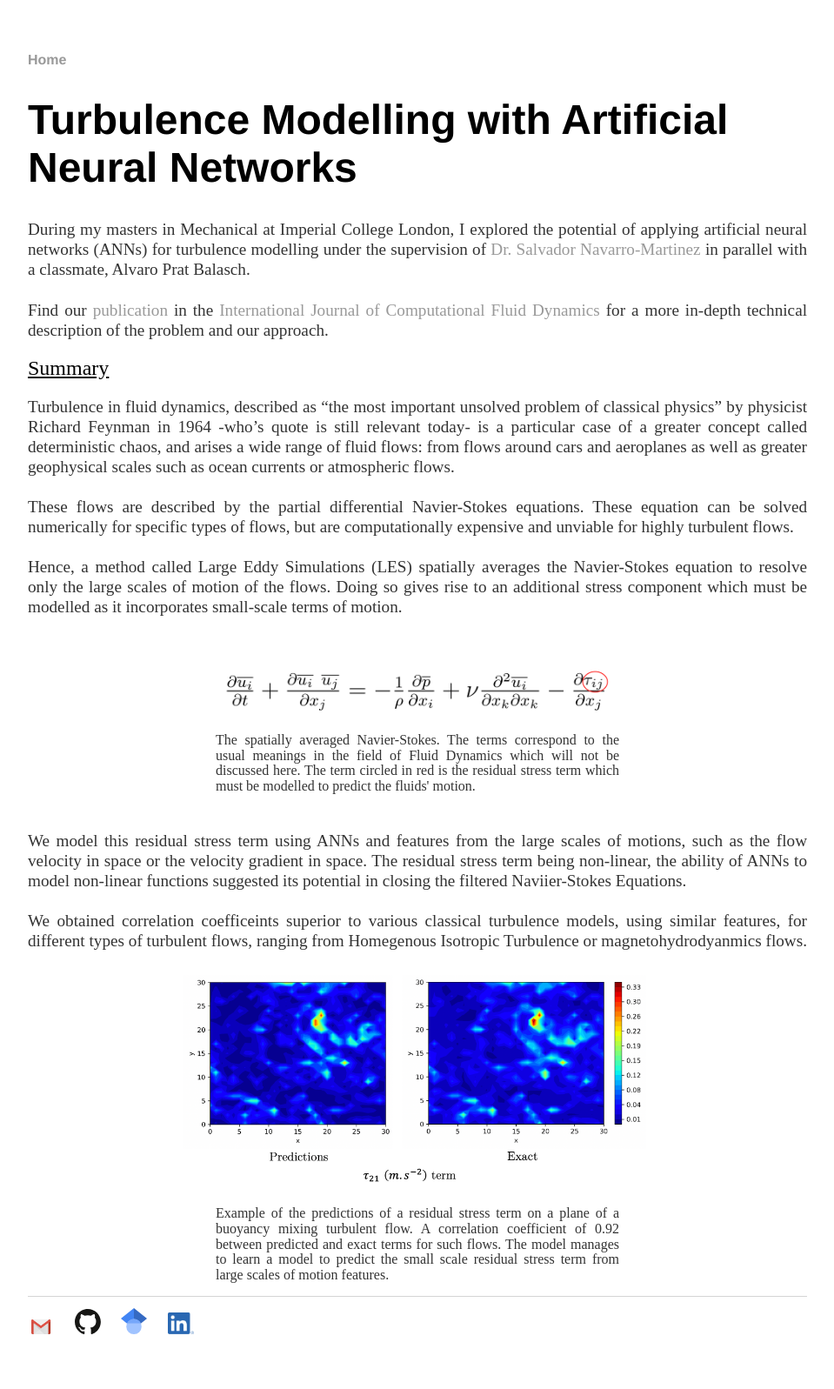
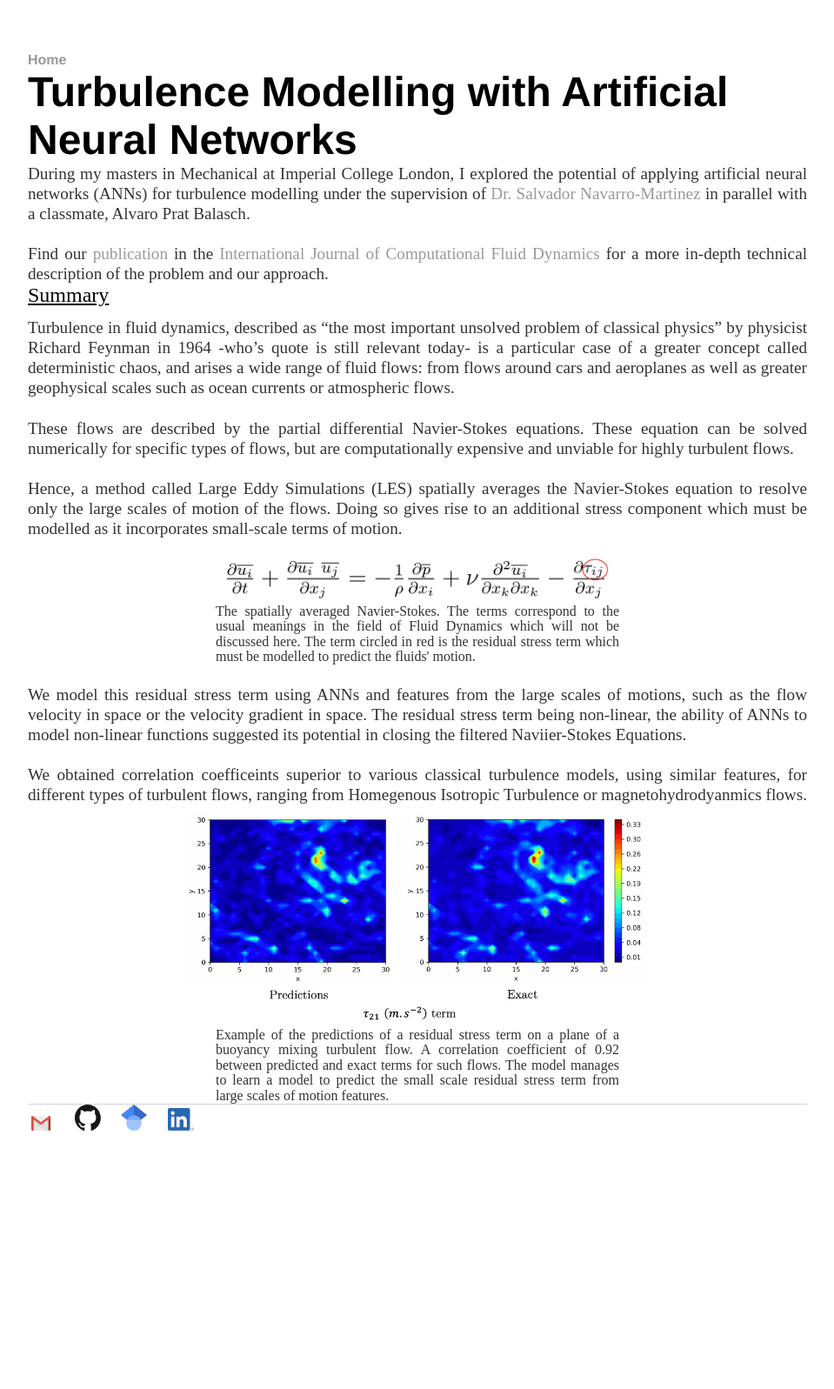
Before and after one commit to Theosau/TheosauOld.github.io, a Jekyll site: the page built from ai_research/turbulence_ann.html, in a window 1280 px wide. Shown: the whole page at 87% size, without its empty margins (160-1119 px from the left). Built offline with Jekyll 4.4.1, drawn with Linux system fonts in a browser that asks for light colours; after the commit the page ends 1363 px from its top, so only the background shows below that.

Commit message:
Update turbulence_ann.html

```diff
--- a/ai_research/turbulence_ann.html
+++ b/ai_research/turbulence_ann.html
@@ -9,6 +9,22 @@ title: Turbulence Modelling with Artificial Neural Networks
       line-height: 1.2em;
       color: #333;
   }
+
+
+* {
+    margin: 0;
+    padding: 0;
+}
+.imgbox {
+    display: grid;
+    height: 100%;
+}
+.center-fit {
+    max-width: 100%;
+    max-height: 100vh;
+    margin: auto;
+}
+
 </style>
 
 <body>
@@ -43,9 +59,9 @@ title: Turbulence Modelling with Artificial Neural Networks
       incorporates small-scale terms of motion.
     </p>
     <br>
-    <p>
+    <div class="imgbox">
       <img src="/images/turb_ann/nse.png" class="center">
-    </p>
+    </div>
     <p class="blocktext" align="justify">
         The spatially averaged Navier-Stokes. The terms correspond to the usual
         meanings in the field of Fluid Dynamics which will not be discussed here.
```
